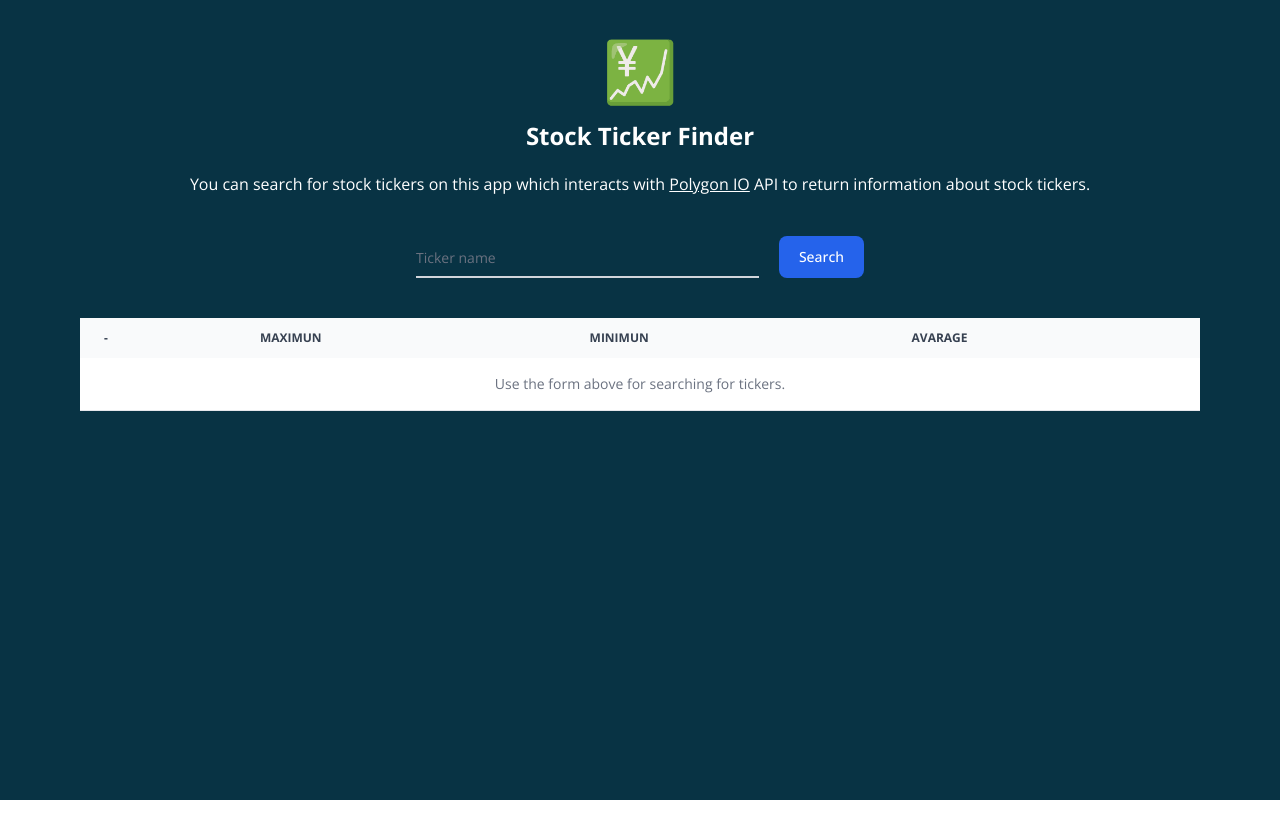
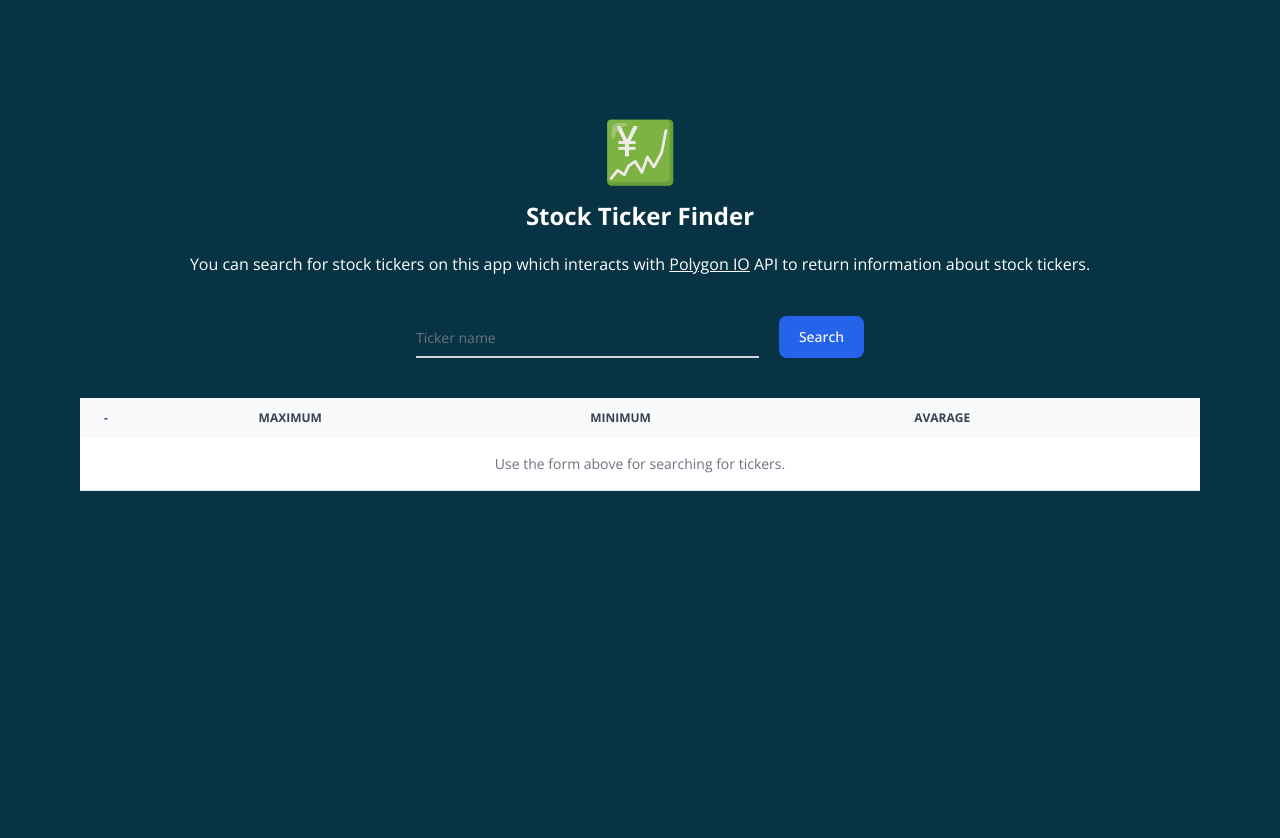
Before and after one commit to rinterliche/portrait-test-ui, a React (Create React App) app: page / in a window 1280 px wide. Shown: the top 838 px of the page. Before the commit the page ends 800 px from the top, so only its background shows below. Built offline with nearby package versions, Linux system fonts and the light colour scheme.

Commit message:
feat: populating table logic works

```diff
--- a/src/App.js
+++ b/src/App.js
@@ -13,10 +13,12 @@ function App() {
 
   return (
     <AppContext.Provider value={{ appState, setAppState }}>
-      <div className="h-full bg-cyan-950 text-white px-20">
-        <AppHeader />
-        <AppForm />
-        <AppTable />
+      <div className="h-full text-white">
+        <div className="m-20">
+          <AppHeader />
+          <AppForm />
+          <AppTable />
+        </div>
       </div>
     </AppContext.Provider>
   )
--- a/src/components/form.js
+++ b/src/components/form.js
@@ -20,7 +20,20 @@ function AppForm() {
     })
     .then(results => results.json())
     .then(tickers => {
-      setAppState({ ...appState, tickers: tickers.results, isLoadingTickers: false, searchTerm: formSearchTerm })
+      const humanizedTickers = []
+
+      tickers.results.forEach(ticker => {
+        humanizedTickers.push({
+          minimumPrice: `$${ticker.l}`,
+          maximumPrice: `$${ticker.h}`,
+          averagePrice: `$${ticker.vw}`,
+          minimumVolume: `$${ticker.v}`,
+          maximumVolume: `$${ticker.v}`,
+          averageVolume: `$${ticker.v}`
+        })
+      })
+
+      setAppState({ ...appState, tickers: humanizedTickers, isLoadingTickers: false, searchTerm: formSearchTerm })
     })
   }
 
--- a/src/components/table.js
+++ b/src/components/table.js
@@ -13,17 +13,17 @@ function AppTable() {
 
   return (
     <div className="relative overflow-x-auto">
-      <table className="w-full text-sm text-left rtl:text-right text-gray-500 dark:text-gray-400">
+      <table className="w-full text-sm text-left rtl:text-right text-gray-500 dark:text-gray-400 mb-20">
         <thead className="text-xs text-gray-700 uppercase bg-gray-50 dark:bg-gray-700 dark:text-gray-400">
           <tr>
             <th scope="col" className="px-6 py-3">
               {searchTerm || "-"}
             </th>
             <th scope="col" className="px-6 py-3">
-              Maximun
+              maximum
             </th>
             <th scope="col" className="px-6 py-3">
-              Minimun
+              minimum
             </th>
             <th scope="col" className="px-6 py-3">
               Avarage
@@ -88,13 +88,13 @@ function AppTable() {
                   <span className="font-bold">Price</span>
                 </th>
                 <td className="px-6 py-4">
-                  $1.500,00
+                  {ticker.minimumPrice}
                 </td>
                 <td className="px-6 py-4">
-                  $1.500,00
+                  {ticker.maximumPrice}
                 </td>
                 <td className="px-6 py-4">
-                  $1.500,00
+                  {ticker.averagePrice}
                 </td>
               </tr>
               <tr className="bg-white border-b dark:bg-gray-800 dark:border-gray-700">
@@ -102,14 +102,17 @@ function AppTable() {
                   <span className="font-bold">Volume</span>
                 </th>
                 <td className="px-6 py-4">
-                  1000
+                  {ticker.minimumVolume}
                 </td>
                 <td className="px-6 py-4">
-                  1000
+                  {ticker.maximumVolume}
                 </td>
                 <td className="px-6 py-4">
-                  1000
+                  {ticker.averageVolume}
                 </td>
+              </tr>
+              <tr className="bg-white border-b dark:bg-gray-800 dark:border-gray-700">
+                <td colSpan="4"></td>
               </tr>
             </>
           })}
--- a/src/index.css
+++ b/src/index.css
@@ -4,5 +4,6 @@
 
 body, html, #root {
   font-family: "Open Sans", sans-serif;
+  background-color: rgb(8 51 68);
   height: 100%;
 }
```
